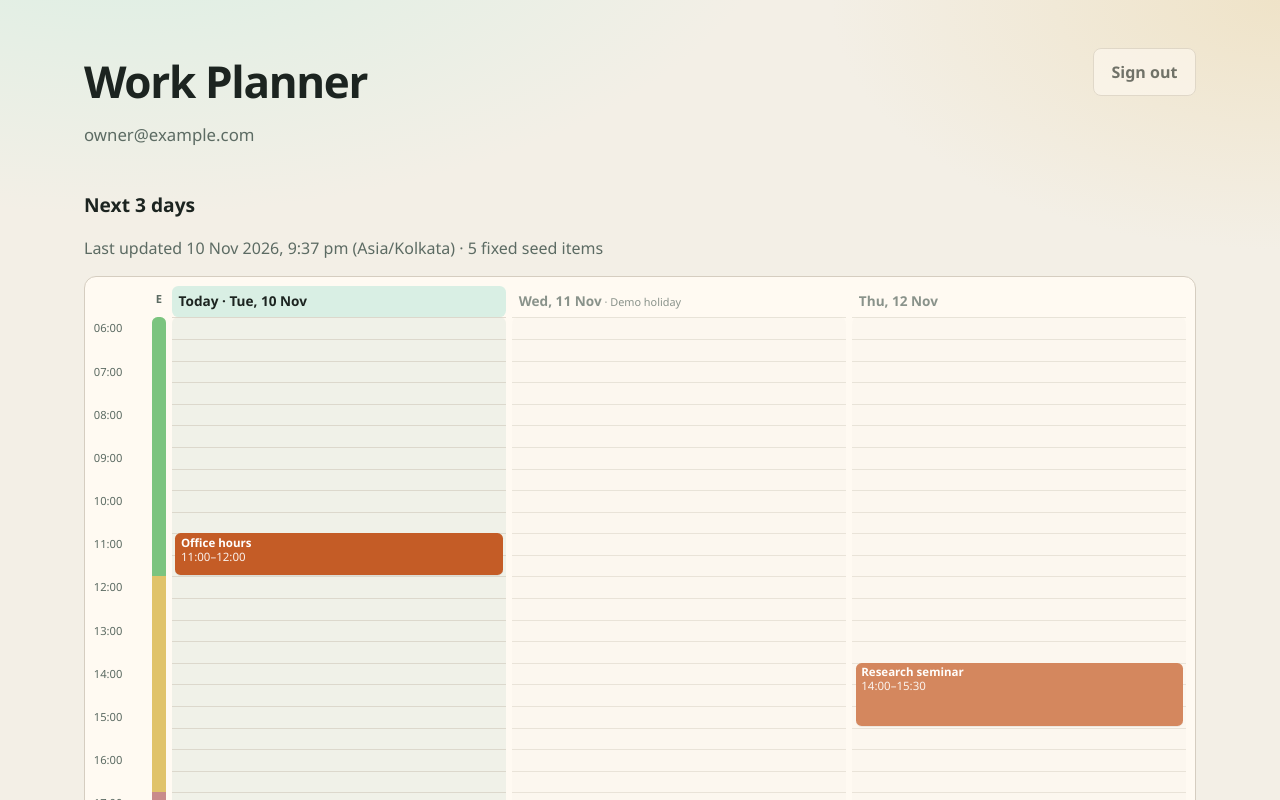
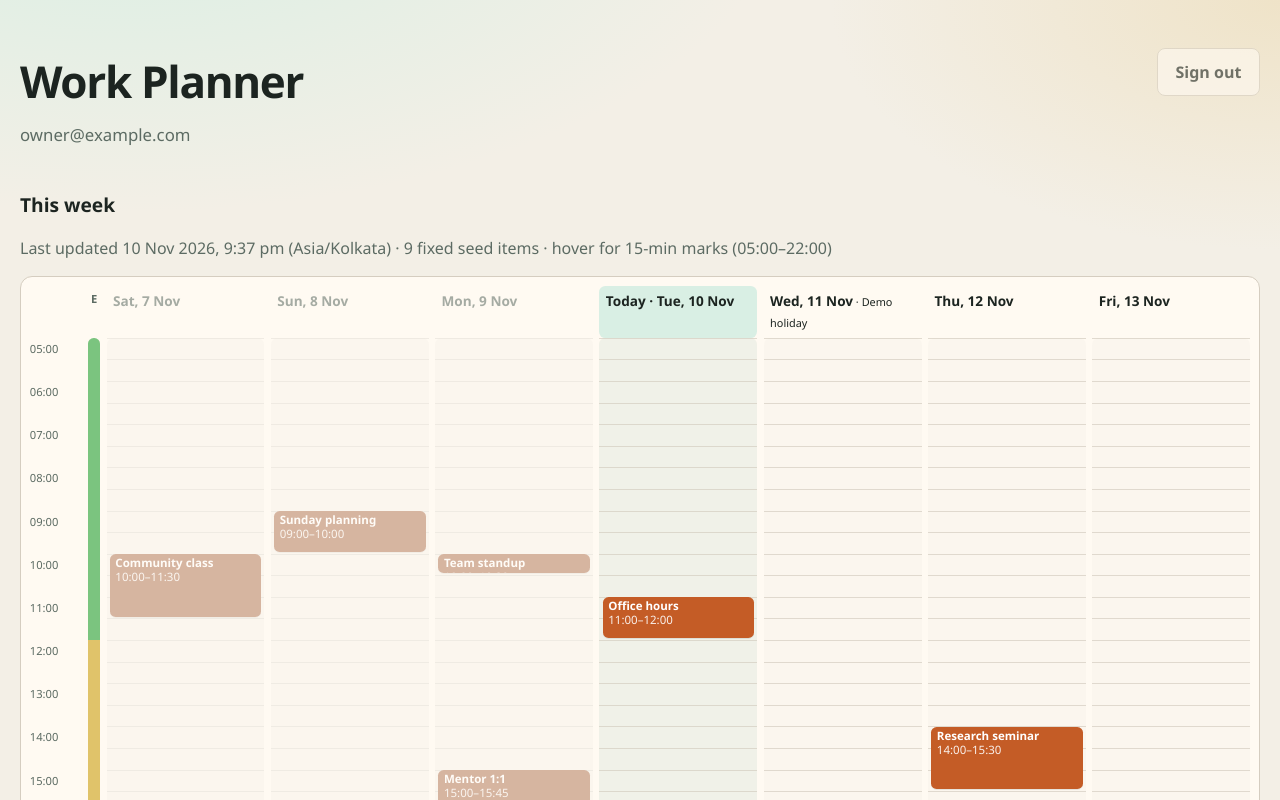
Before and after one commit to asvnphanindra/2026_AIDevToolsZoomCamp, a React (Vite) app in the folder project/: page / in a window 1280 px wide. Both pictures are taken after a click on the button "Sign in with Google". Shown: the top 800 px of the page. Built offline with nearby package versions, Linux system fonts and the light colour scheme; no server answers; the database is empty.

Commit message:
Improve week grid UX and enrich demo seed.
Seven-day centered week (today-3..+3) with past greying, richer schedule/
blocks, and 15-minute hover time markers from 05:00 to 22:00.

```diff
--- a/project/seed/demo/fictional.json
+++ b/project/seed/demo/fictional.json
@@ -3,8 +3,8 @@
     "displayName": "Alex Rivera (demo)",
     "timezone": "Asia/Kolkata",
     "settings": {
-      "gridStartHour": 6,
-      "gridEndHour": 23,
+      "gridStartHour": 5,
+      "gridEndHour": 22,
       "reminderMinutes": 10
     }
   },
@@ -18,7 +18,7 @@
     {
       "id": "band-high",
       "level": "high",
-      "start": "06:00",
+      "start": "05:00",
       "end": "12:00",
       "weekdays": [0, 1, 2, 3, 4, 5, 6]
     },
@@ -33,7 +33,7 @@
       "id": "band-low",
       "level": "low",
       "start": "17:00",
-      "end": "23:00",
+      "end": "22:00",
       "weekdays": [0, 1, 2, 3, 4, 5, 6]
     }
   ],
@@ -67,6 +67,16 @@
       "status": "backlog",
       "horizon": "day",
       "deepWork": false
+    },
+    {
+      "id": "t4",
+      "title": "Guitar practice",
+      "areaId": "passion",
+      "durationMin": 30,
+      "priority": "low",
+      "status": "backlog",
+      "horizon": "day",
+      "deepWork": false
     }
   ],
   "routines": [
@@ -83,6 +93,13 @@
       "start": "08:30",
       "end": "09:00",
       "weekdays": [1, 2, 3, 4, 5]
+    },
+    {
+      "id": "r-breakfast",
+      "label": "Breakfast",
+      "start": "07:00",
+      "end": "07:30",
+      "weekdays": [0, 1, 2, 3, 4, 5, 6]
     }
   ],
   "schedule": [
@@ -96,6 +113,15 @@
       "location": "Zoom"
     },
     {
+      "id": "s-office",
+      "title": "Office hours",
+      "start": "11:00",
+      "end": "12:00",
+      "weekday": 2,
+      "kind": "meeting",
+      "location": "Hall A"
+    },
+    {
       "id": "s-lab",
       "title": "Study lab",
       "start": "15:00",
@@ -103,15 +129,6 @@
       "weekday": 3,
       "kind": "class",
       "location": "Room 2"
-    },
-    {
-      "id": "s-office",
-      "title": "Office hours",
-      "start": "11:00",
-      "end": "12:00",
-      "weekday": 2,
-      "kind": "meeting",
-      "location": "Hall A"
     },
     {
       "id": "s-seminar",
@@ -130,6 +147,42 @@
       "weekday": 5,
       "kind": "meeting",
       "location": "Teams"
+    },
+    {
+      "id": "s-mosque",
+      "title": "Community class",
+      "start": "10:00",
+      "end": "11:30",
+      "weekday": 6,
+      "kind": "class",
+      "location": "Library"
+    },
+    {
+      "id": "s-review",
+      "title": "Sunday planning",
+      "start": "09:00",
+      "end": "10:00",
+      "weekday": 0,
+      "kind": "meeting",
+      "location": "Home"
+    },
+    {
+      "id": "s-1on1",
+      "title": "Mentor 1:1",
+      "start": "15:00",
+      "end": "15:45",
+      "weekday": 1,
+      "kind": "meeting",
+      "location": "Cafe"
+    },
+    {
+      "id": "s-clinic",
+      "title": "Writing clinic",
+      "start": "16:00",
+      "end": "17:00",
+      "weekday": 2,
+      "kind": "class",
+      "location": "Lab 3"
     }
   ],
   "dayTypes": [
@@ -140,6 +193,33 @@
     }
   ],
   "blocks": [
+    {
+      "id": "b-past-a",
+      "title": "Shipped patch notes",
+      "areaId": "work",
+      "dayOffset": -3,
+      "start": "09:30",
+      "end": "10:30",
+      "deepWork": true
+    },
+    {
+      "id": "b-past-b",
+      "title": "Lit review skim",
+      "areaId": "study",
+      "dayOffset": -2,
+      "start": "14:00",
+      "end": "15:00",
+      "deepWork": false
+    },
+    {
+      "id": "b-past-c",
+      "title": "School pickup",
+      "areaId": "family",
+      "dayOffset": -1,
+      "start": "15:30",
+      "end": "16:15",
+      "deepWork": false
+    },
     {
       "id": "b1",
       "title": "Draft sprint notes",
@@ -159,6 +239,15 @@
       "deepWork": false
     },
     {
+      "id": "b4",
+      "title": "Deep focus write-up",
+      "areaId": "work",
+      "dayOffset": 0,
+      "start": "20:00",
+      "end": "21:00",
+      "deepWork": true
+    },
+    {
       "id": "b3",
       "title": "Family walk",
       "areaId": "family",
@@ -168,21 +257,39 @@
       "deepWork": false
     },
     {
-      "id": "b4",
-      "title": "Deep focus write-up",
-      "areaId": "work",
-      "dayOffset": 0,
-      "start": "20:00",
-      "end": "21:00",
-      "deepWork": true
-    },
-    {
       "id": "b5",
       "title": "Sketch side project",
       "areaId": "passion",
       "dayOffset": 2,
-      "start": "20:00",
-      "end": "21:00",
+      "start": "19:30",
+      "end": "20:30",
+      "deepWork": false
+    },
+    {
+      "id": "b6",
+      "title": "Guitar practice",
+      "areaId": "passion",
+      "dayOffset": 3,
+      "start": "17:30",
+      "end": "18:00",
+      "deepWork": false
+    },
+    {
+      "id": "b7",
+      "title": "Proposal outline",
+      "areaId": "study",
+      "dayOffset": 2,
+      "start": "10:00",
+      "end": "11:00",
+      "deepWork": true
+    },
+    {
+      "id": "b8",
+      "title": "Inbox zero",
+      "areaId": "work",
+      "dayOffset": 3,
+      "start": "09:00",
+      "end": "09:30",
       "deepWork": false
     }
   ]
--- a/project/src/components/DayGrid.tsx
+++ b/project/src/components/DayGrid.tsx
@@ -1,4 +1,4 @@
-import { useMemo } from "react";
+import { useMemo, useRef, useState, type MouseEvent } from "react";
 import type { SeedArea } from "@/data/fictional-seed";
 import {
   bandColour,
@@ -10,7 +10,9 @@ import { dayTypeForOffset } from "@/lib/schedule";
 import {
   buildHalfHourSlots,
   formatDayLabel,
+  formatHhmm,
   formatLastUpdated,
+  minutesOf,
   weekdaySun0,
 } from "@/lib/time";
 
@@ -20,7 +22,11 @@ type Props = {
   timezone?: string;
 };
 
-/** US-B1 grid + US-B2 energy strip and deep-work warnings. */
+const HOVER_MARK_START = "05:00";
+const HOVER_MARK_END = "22:00";
+const ROW_PX = 1.35; // rem — keep in sync with CSS
+
+/** Week grid (today−3…today+3) + energy strip + 15-min hover markers. */
 export function DayGrid({ isDemo, areas, timezone }: Props) {
   const model = useMemo(
     () => buildDayGrid({ isDemo, areas, timezone }),
@@ -34,19 +40,45 @@ export function DayGrid({ isDemo, areas, timezone }: Props) {
     () => new Set(model.warnings.map((w) => w.blockId)),
     [model.warnings],
   );
-  // Strip uses today's weekday pattern (bands are time-of-day).
   const stripWeekday = weekdaySun0(model.todayKey, model.timezone);
+  const bodyRef = useRef<HTMLDivElement>(null);
+  const [hover, setHover] = useState<{ topPx: number; label: string } | null>(
+    null,
+  );
+
+  function onBodyMove(event: MouseEvent<HTMLDivElement>) {
+    const el = bodyRef.current;
+    if (!el) return;
+    const rect = el.getBoundingClientRect();
+    const y = event.clientY - rect.top;
+    if (y < 0 || y > rect.height) {
+      setHover(null);
+      return;
+    }
+    const windowStart = model.startHour * 60;
+    const windowEnd = model.endHour * 60;
+    const markStart = minutesOf(HOVER_MARK_START);
+    const markEnd = minutesOf(HOVER_MARK_END);
+    const ratio = y / rect.height;
+    let mins = windowStart + ratio * (windowEnd - windowStart);
+    mins = Math.round(mins / 15) * 15;
+    mins = Math.min(Math.max(mins, markStart), markEnd);
+    mins = Math.min(Math.max(mins, windowStart), windowEnd);
+    const topPx = ((mins - windowStart) / (windowEnd - windowStart)) * rect.height;
+    setHover({ topPx, label: formatHhmm(mins) });
+  }
 
   return (
-    <section className="day-grid" aria-label="Three-day hourly grid">
+    <section className="day-grid" aria-label="Seven-day hourly grid">
       <div className="day-grid-meta">
-        <h2>Next 3 days</h2>
+        <h2>This week</h2>
         <p className="muted">
           Last updated{" "}
           <time dateTime={model.updatedAt.toISOString()}>
             {formatLastUpdated(model.updatedAt, model.timezone)}
           </time>{" "}
-          ({model.timezone}) · {model.scheduleFromSeed} fixed seed items
+          ({model.timezone}) · {model.scheduleFromSeed} fixed seed items ·
+          hover for 15-min marks ({HOVER_MARK_START}–{HOVER_MARK_END})
         </p>
       </div>
 
@@ -61,35 +93,42 @@ export function DayGrid({ isDemo, areas, timezone }: Props) {
       ) : null}
 
       <div
-        className="day-grid-board has-energy"
+        className="day-grid-board has-energy week-7"
         style={{
-          gridTemplateRows: `auto repeat(${slots.length}, minmax(1.35rem, auto))`,
+          gridTemplateRows: `auto repeat(${slots.length}, minmax(${ROW_PX}rem, auto))`,
         }}
       >
         <div className="day-grid-corner" aria-hidden />
         <div className="day-grid-energy-head" title="Energy">
           E
         </div>
-        {model.dayKeys.map((key, dayIdx) => (
+        {model.dayKeys.map((key, dayIdx) => {
+          const relative = dayIdx - model.todayIndex;
+          const isPast = relative < 0;
+          const isToday = relative === 0;
+          return (
             <div
               key={key}
               className={
-              key === model.todayKey
+                isToday
                   ? "day-grid-head is-today"
-                : "day-grid-head is-later"
+                  : isPast
+                    ? "day-grid-head is-past"
+                    : "day-grid-head is-future"
               }
               style={{ gridColumn: dayIdx + 3, gridRow: 1 }}
             >
-            {key === model.todayKey ? "Today · " : null}
+              {isToday ? "Today · " : null}
               {formatDayLabel(key, model.timezone)}
               {(() => {
-              const dt = dayTypeForOffset(dayIdx, model.dayTypes);
+                const dt = dayTypeForOffset(relative, model.dayTypes);
                 return dt ? (
                   <span className="day-type-tag"> · {dt.label}</span>
                 ) : null;
               })()}
             </div>
-        ))}
+          );
+        })}
 
         {slots.map((slot, idx) => (
           <div
@@ -121,18 +160,30 @@ export function DayGrid({ isDemo, areas, timezone }: Props) {
           })}
         </div>
 
-        {model.dayKeys.map((dayKey, dayIdx) => (
+        <div
+          ref={bodyRef}
+          className="day-grid-body"
+          style={{
+            gridColumn: `3 / span ${model.dayKeys.length}`,
+            gridRow: `2 / span ${slots.length}`,
+          }}
+          onMouseMove={onBodyMove}
+          onMouseLeave={() => setHover(null)}
+        >
+          {model.dayKeys.map((dayKey, dayIdx) => {
+            const relative = dayIdx - model.todayIndex;
+            const isPast = relative < 0;
+            const isToday = relative === 0;
+            return (
               <div
                 key={`col-${dayKey}`}
                 className={
-              dayKey === model.todayKey
+                  isToday
                     ? "day-grid-col is-today"
-                : "day-grid-col is-later"
+                    : isPast
+                      ? "day-grid-col is-past"
+                      : "day-grid-col is-future"
                 }
-            style={{
-              gridColumn: dayIdx + 3,
-              gridRow: `2 / span ${slots.length}`,
-            }}
               >
                 {slots.map((slot) => (
                   <div key={`${dayKey}-${slot}`} className="day-grid-slot" />
@@ -152,8 +203,8 @@ export function DayGrid({ isDemo, areas, timezone }: Props) {
                         key={item.id}
                         className={`day-grid-item kind-${item.kind}${warned ? " is-warn" : ""}`}
                         style={{
-                      top: `calc(${(place.rowStart - 2) * 1.35}rem)`,
-                      height: `calc(${place.rowSpan * 1.35}rem - 2px)`,
+                          top: `calc(${(place.rowStart - 2) * ROW_PX}rem)`,
+                          height: `calc(${place.rowSpan * ROW_PX}rem - 2px)`,
                           background: item.colour,
                         }}
                         title={`${item.title} ${item.start}–${item.end}${warned ? " · deep work in low band" : ""}`}
@@ -169,7 +220,19 @@ export function DayGrid({ isDemo, areas, timezone }: Props) {
                     );
                   })}
               </div>
-        ))}
+            );
+          })}
+
+          {hover ? (
+            <div
+              className="day-grid-hover-guide"
+              style={{ top: hover.topPx }}
+              aria-hidden
+            >
+              <span className="day-grid-hover-label">{hover.label}</span>
+            </div>
+          ) : null}
+        </div>
       </div>
 
       <ul className="day-grid-legend muted">
--- a/project/src/index.css
+++ b/project/src/index.css
@@ -38,7 +38,7 @@ body {
 }
 
 .shell-wide {
-  max-width: 72rem;
+  max-width: 96rem;
 }
 
 .brand-row {
@@ -172,6 +172,43 @@ code {
   grid-template-columns: 3.25rem 0.85rem repeat(3, minmax(0, 1fr));
 }
 
+.day-grid-board.has-energy.week-7 {
+  grid-template-columns: 3.25rem 0.75rem repeat(7, minmax(5.5rem, 1fr));
+}
+
+.day-grid-body {
+  display: grid;
+  grid-template-columns: repeat(7, minmax(0, 1fr));
+  column-gap: 0.4rem;
+  position: relative;
+  min-height: 100%;
+  z-index: 0;
+}
+
+.day-grid-hover-guide {
+  position: absolute;
+  left: 0;
+  right: 0;
+  height: 0;
+  border-top: 1px dashed #1c2420;
+  pointer-events: none;
+  z-index: 5;
+}
+
+.day-grid-hover-label {
+  position: absolute;
+  left: 0;
+  top: -0.7rem;
+  transform: translateY(-50%);
+  background: #1c2420;
+  color: #f7fff9;
+  font-size: 0.65rem;
+  font-weight: 700;
+  padding: 0.1rem 0.35rem;
+  border-radius: 0.25rem;
+  white-space: nowrap;
+}
+
 .energy-warn {
   margin: 0 0 0.75rem;
   padding: 0.65rem 0.8rem;
@@ -228,9 +265,13 @@ code {
   color: var(--ink);
 }
 
-.day-grid-head.is-later {
+.day-grid-head.is-past {
   color: var(--muted);
-  opacity: 0.72;
+  opacity: 0.55;
+}
+
+.day-grid-head.is-future {
+  color: var(--ink);
 }
 
 .day-type-tag {
@@ -258,9 +299,14 @@ code {
   background: rgba(15, 107, 76, 0.06);
 }
 
-.day-grid-col.is-later {
-  opacity: 0.72;
-  background: rgba(0, 0, 0, 0.02);
+.day-grid-col.is-past {
+  opacity: 0.45;
+  filter: grayscale(0.35);
+  background: rgba(0, 0, 0, 0.04);
+}
+
+.day-grid-col.is-future {
+  background: rgba(0, 0, 0, 0.015);
 }
 
 .day-grid-slot {
@@ -314,12 +360,8 @@ code {
   gap: 0.4rem;
 }
 
-@media (max-width: 720px) {
-  .day-grid-board {
-    grid-template-columns: 2.75rem repeat(3, minmax(7rem, 1fr));
-  }
-
-  .day-grid-board.has-energy {
-    grid-template-columns: 2.75rem 0.7rem repeat(3, minmax(7rem, 1fr));
+@media (max-width: 900px) {
+  .day-grid-board.has-energy.week-7 {
+    grid-template-columns: 2.75rem 0.65rem repeat(7, minmax(5rem, 1fr));
   }
 }
--- a/project/src/lib/day-grid.ts
+++ b/project/src/lib/day-grid.ts
@@ -17,7 +17,7 @@ import {
 import {
   DEFAULT_TZ,
   minutesOf,
-  nextDayKeys,
+  weekCenteredDayKeys,
   weekdaySun0,
 } from "@/lib/time";
 
@@ -52,6 +52,7 @@ export type DayGridModel = {
   endHour: number;
   dayKeys: string[];
   todayKey: string;
+  todayIndex: number;
   items: GridItem[];
   areas: SeedArea[];
   bands: SeedBand[];
@@ -61,7 +62,7 @@ export type DayGridModel = {
   updatedAt: Date;
 };
 
-/** Build today+2 grid. Fixed schedule always from seed (US-B3). */
+/** Build today−3…today+3 grid. Fixed schedule always from seed (US-B3). */
 export function buildDayGrid(opts: {
   isDemo: boolean;
   areas: SeedArea[];
@@ -75,16 +76,16 @@ export function buildDayGrid(opts: {
     opts.startHour ?? fictionalSeed.profile.settings.gridStartHour;
   const endHour = opts.endHour ?? fictionalSeed.profile.settings.gridEndHour;
   const now = opts.now ?? new Date();
-  const dayKeys = nextDayKeys(3, timezone, now);
-  const todayKey = dayKeys[0]!;
+  const { keys: dayKeys, todayIndex } = weekCenteredDayKeys(timezone, now);
+  const todayKey = dayKeys[todayIndex]!;
   const areas = opts.areas.length ? opts.areas : fictionalSeed.areas;
   const bands = fictionalSeed.bands;
   const dayTypes = fictionalSeed.dayTypes;
   const areaColour = new Map(areas.map((a) => [a.id, a.colour]));
 
-  const scheduleItems = expandFixedSchedule(dayKeys, timezone);
+  const scheduleItems = expandFixedSchedule(dayKeys, timezone, todayIndex);
   const demoItems = opts.isDemo
-    ? expandDemoExtras(dayKeys, timezone, areaColour, dayTypes)
+    ? expandDemoExtras(dayKeys, todayIndex, timezone, areaColour, dayTypes)
     : [];
   const items = [...scheduleItems, ...demoItems];
 
@@ -94,6 +95,7 @@ export function buildDayGrid(opts: {
     endHour,
     dayKeys,
     todayKey,
+    todayIndex,
     items,
     areas,
     bands,
@@ -107,15 +109,19 @@ export function buildDayGrid(opts: {
 /** Routines + task blocks for demo; commute hidden when day type hides fixed. */
 function expandDemoExtras(
   dayKeys: string[],
+  todayIndex: number,
   timezone: string,
   areaColour: Map<string, string>,
   dayTypes: SeedDayType[],
 ): GridItem[] {
   const items: GridItem[] = [];
 
-  for (const [offset, dayKey] of dayKeys.entries()) {
+  for (const [index, dayKey] of dayKeys.entries()) {
+    const relative = index - todayIndex;
     const wd = weekdaySun0(dayKey, timezone);
-    const hideCommute = hidesFixedSchedule(dayTypeForOffset(offset, dayTypes)?.type);
+    const hideCommute = hidesFixedSchedule(
+      dayTypeForOffset(relative, dayTypes)?.type,
+    );
     for (const routine of fictionalSeed.routines as SeedRoutine[]) {
       if (!routine.weekdays.includes(wd)) continue;
       if (hideCommute && /commute/i.test(routine.label)) continue;
@@ -132,7 +138,8 @@ function expandDemoExtras(
   }
 
   for (const block of fictionalSeed.blocks as SeedBlock[]) {
-    const date = dayKeys[block.dayOffset];
+    const index = todayIndex + block.dayOffset;
+    const date = dayKeys[index];
     if (!date) continue;
     items.push({
       id: block.id,
@@ -154,7 +161,6 @@ export function bandColour(level: EnergyLevel): string {
   return BAND_COLOURS[level];
 }
 
-/** Per half-hour slot colour from configured bands (first matching band). */
 export function slotBandLevel(
   slotHhmm: string,
   bands: SeedBand[],
@@ -212,7 +218,6 @@ function rangesOverlap(
   );
 }
 
-/** Row span for a grid item within the visible window. */
 export function itemPlacement(
   item: GridItem,
   startHour: number,
--- a/project/src/lib/schedule.ts
+++ b/project/src/lib/schedule.ts
@@ -23,26 +23,29 @@ export function hidesFixedSchedule(type: DayTypeKind | undefined): boolean {
   return type === "holiday" || type === "no-fixed-schedule";
 }
 
+/** `relativeOffset` is days from today (−3…+3 on the week grid). */
 export function dayTypeForOffset(
-  dayOffset: number,
+  relativeOffset: number,
   dayTypes: SeedDayType[] = fictionalSeed.dayTypes,
 ): SeedDayType | undefined {
-  return dayTypes.find((d) => d.dayOffset === dayOffset);
+  return dayTypes.find((d) => d.dayOffset === relativeOffset);
 }
 
 /**
  * US-B3 — expand seeded weekly schedule onto concrete dates.
- * Stored once in seed; no edit UI. Skips dates whose day type hides fixed items.
+ * `todayIndex` marks which dayKeys entry is today (3 on the 7-day grid).
  */
 export function expandFixedSchedule(
   dayKeys: string[],
   timezone: string,
+  todayIndex: number,
   schedule: SeedSchedule[] = fictionalSeed.schedule,
   dayTypes: SeedDayType[] = fictionalSeed.dayTypes,
 ): ScheduleGridItem[] {
   const items: ScheduleGridItem[] = [];
-  dayKeys.forEach((dayKey, offset) => {
-    const dayType = dayTypeForOffset(offset, dayTypes);
+  dayKeys.forEach((dayKey, index) => {
+    const relative = index - todayIndex;
+    const dayType = dayTypeForOffset(relative, dayTypes);
     if (hidesFixedSchedule(dayType?.type)) return;
     const wd = weekdaySun0(dayKey, timezone);
     for (const fixed of schedule) {
--- a/project/src/lib/time.ts
+++ b/project/src/lib/time.ts
@@ -10,7 +10,34 @@ export function dateKeyInTz(date: Date, timeZone = DEFAULT_TZ): string {
   }).format(date);
 }
 
-/** Today + next `count-1` days as YYYY-MM-DD keys in TZ. */
+/**
+ * Seven day keys centered on today: today-3 … today … today+3.
+ * Returns `{ keys, todayIndex }` where todayIndex is always 3.
+ */
+export function weekCenteredDayKeys(
+  timeZone = DEFAULT_TZ,
+  from = new Date(),
+): { keys: string[]; todayIndex: number } {
+  const todayIndex = 3;
+  const keys: string[] = [];
+  for (let offset = -todayIndex; offset <= todayIndex; offset++) {
+    const d = new Date(from.getTime() + offset * 86_400_000);
+    keys.push(dateKeyInTz(d, timeZone));
+  }
+  // DST safety: rebuild by walking calendar days if duplicates.
+  if (new Set(keys).size === 7) return { keys, todayIndex };
+
+  const out: string[] = [];
+  let cursor = new Date(from.getTime() - todayIndex * 86_400_000);
+  while (out.length < 7) {
+    const key = dateKeyInTz(cursor, timeZone);
+    if (!out.includes(key)) out.push(key);
+    cursor = new Date(cursor.getTime() + 86_400_000);
+  }
+  return { keys: out, todayIndex };
+}
+
+/** @deprecated prefer weekCenteredDayKeys */
 export function nextDayKeys(
   count: number,
   timeZone = DEFAULT_TZ,
@@ -21,7 +48,6 @@ export function nextDayKeys(
     const d = new Date(from.getTime() + i * 86_400_000);
     keys.push(dateKeyInTz(d, timeZone));
   }
-  // Deduplicate DST edge by walking calendar via noon UTC offset retry if needed.
   if (new Set(keys).size === count) return keys;
   const out: string[] = [];
   let cursor = new Date(from);
@@ -34,7 +60,6 @@ export function nextDayKeys(
 }
 
 export function weekdaySun0(dateKey: string, timeZone = DEFAULT_TZ): number {
-  // Parse as local noon in TZ via formatter parts.
   const [y, m, d] = dateKey.split("-").map(Number);
   const utcGuess = new Date(Date.UTC(y!, m! - 1, d!, 12, 0, 0));
   const weekday = new Intl.DateTimeFormat("en-US", {
@@ -81,6 +106,12 @@ export function minutesOf(hhmm: string): number {
   return (h ?? 0) * 60 + (m ?? 0);
 }
 
+export function formatHhmm(totalMinutes: number): string {
+  const h = Math.floor(totalMinutes / 60);
+  const m = totalMinutes % 60;
+  return `${String(h).padStart(2, "0")}:${String(m).padStart(2, "0")}`;
+}
+
 export function buildHalfHourSlots(
   startHour: number,
   endHour: number,
@@ -94,4 +125,16 @@ export function buildHalfHourSlots(
   return slots;
 }
 
+/** Inclusive 15-minute markers from startHhmm through endHhmm. */
+export function buildQuarterHourMarkers(
+  startHhmm: string,
+  endHhmm: string,
+): string[] {
+  const markers: string[] = [];
+  for (let mins = minutesOf(startHhmm); mins <= minutesOf(endHhmm); mins += 15) {
+    markers.push(formatHhmm(mins));
+  }
+  return markers;
+}
+
 export { DEFAULT_TZ };
```
Also changed, not shown: 1 other file (tests, documents, lock files or other folders). Lines whose indentation alone changed are shown as unchanged.
